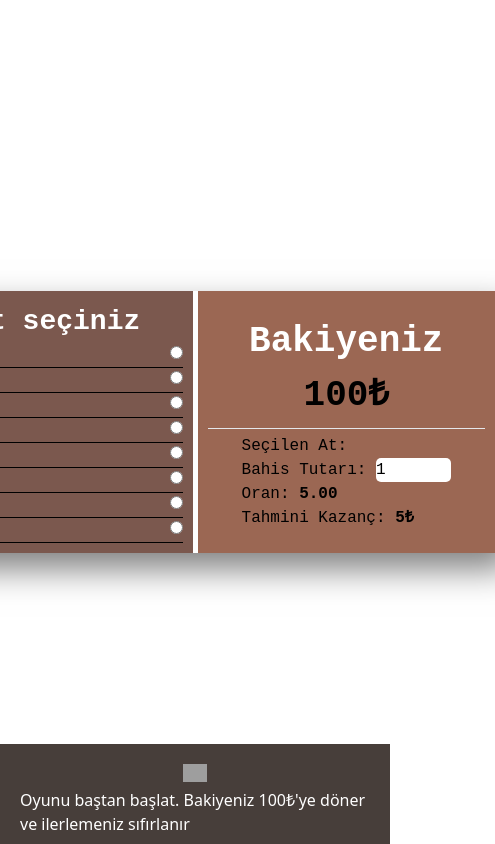
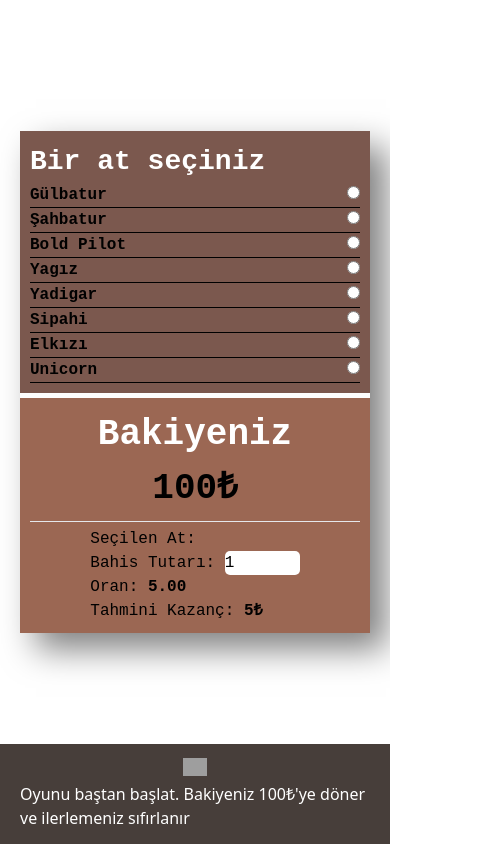
Before and after one commit to alihandgrmnclr/Protein_Bootcamp_FinalProject, a Vue app: page / in a window 390 px wide. Shown: the whole page, 495 px wide, since content can reach past the window. Built offline with nearby package versions, Linux system fonts and the light colour scheme; grey boxes are pictures that could not be loaded.

Commit message:
bet responsive

```diff
--- a/src/components/Bet.vue
+++ b/src/components/Bet.vue
@@ -78,11 +78,11 @@ const submitCoupon = () => {
 <style lang="scss" scoped>
 .bet {
     font-family: 'Courier New', Courier, monospace;
-    @apply flex flex-row w-[600px] gap-[5px];
+    @apply flex flex-col sm:flex-row sm:w-[600px] gap-[5px] sm:h-[300px] items-center mb-20 sm:mb-1;
     box-shadow: 1rem 1rem 2rem hsl(0 0% 0% / 50%);
 
     &__select {
-        @apply flex flex-col w-[350px] font-semibold bg-bgprimary p-[10px];
+        @apply flex flex-col h-full w-[350px] font-semibold bg-bgprimary p-[10px];
 
         .bet-title {
             @apply text-[28px] text-white;
@@ -98,8 +98,7 @@ const submitCoupon = () => {
     }
 
     &__checkout {
-        @apply flex flex-col justify-center items-center bg-bgsecondary p-[10px] w-[350px] gap-[5px];
-
+        @apply flex flex-col h-full justify-center items-center bg-bgsecondary p-[10px] w-[350px] gap-[5px];
         .bet-amount {
             @apply w-[75px] rounded-[5px];
         }
@@ -137,7 +136,7 @@ const submitCoupon = () => {
 }
 
 .restart {
-    @apply flex flex-col items-center absolute bottom-0 text-white bg-btnprimary p-5 h-[100px];
+    @apply flex flex-col items-center justify-center absolute bottom-0 text-white bg-btnprimary p-5 h-[100px];
 
     .restart-btn-wrapper {
         .restart-btn {
@@ -148,6 +147,5 @@ const submitCoupon = () => {
             @apply w-6 hover:scale-150;
         }
     }
-
 }
 </style>
--- a/src/components/Race.vue
+++ b/src/components/Race.vue
@@ -20,7 +20,7 @@ const delay = (ms) => { // 3 saniyelik bir countdown
         }
         countDownTimer.value--;
     }, 1000);
-    return new Promise(resolve => {
+    return new Promise(resolve => { // ms kadar bekliyor
         setTimeout(resolve, ms);
     });
 }
@@ -112,8 +112,6 @@ const updateLeaderboardHandler = (horse) => {   // finish sonrası liderlik tabl
 
     &__finish {
         @apply h-[600px] absolute right-0 w-2 bg-white mr-20;
-        ;
-
     }
 }
 
```
